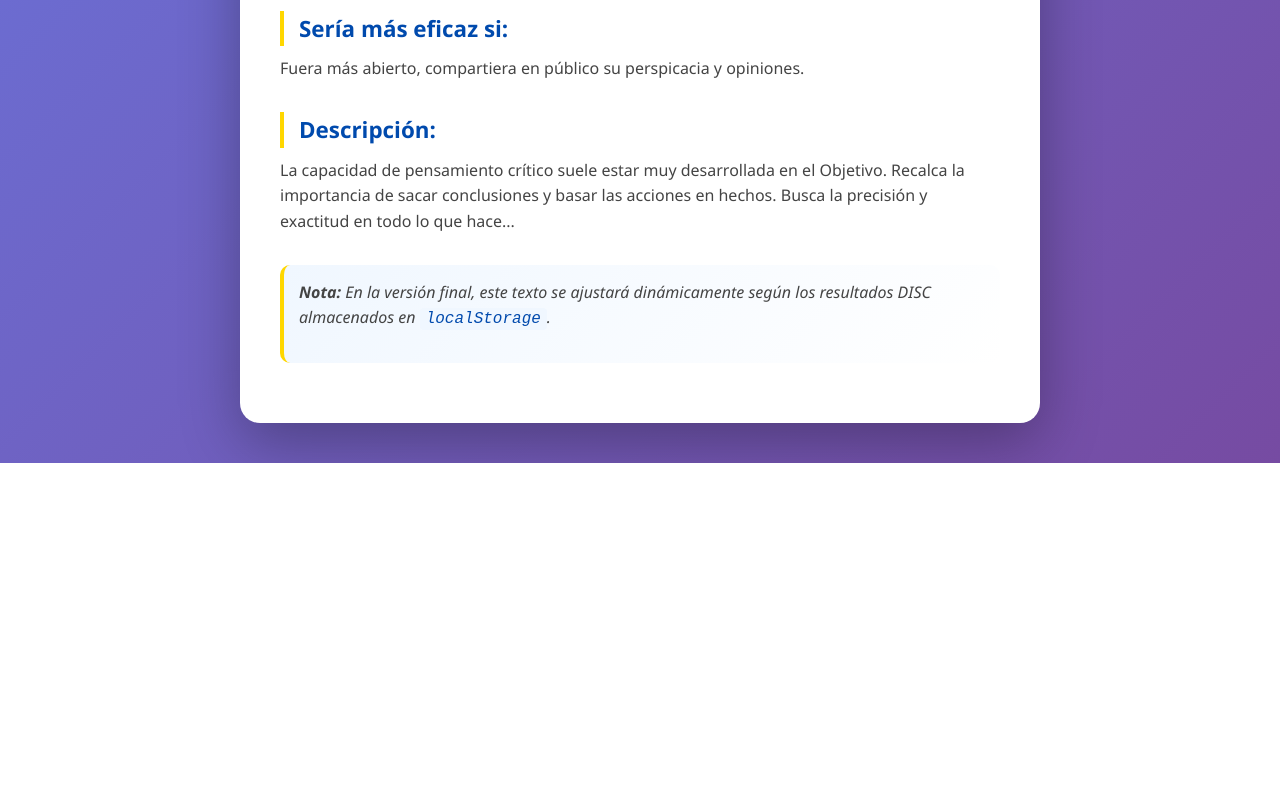
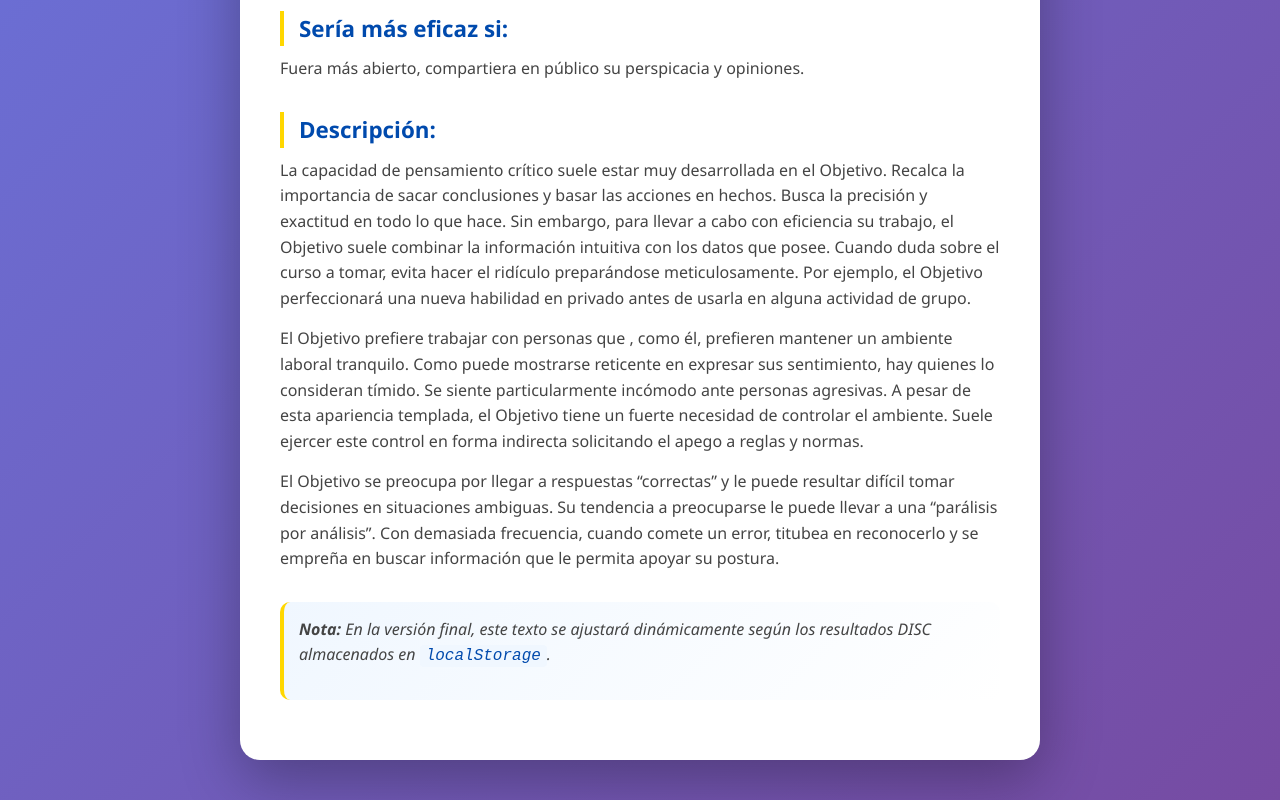
Before and after one commit to FRojasRiffo/DISC, a plain HTML site: page patron.html in a window 1280 px wide. Shown: the part 975-1775 px from the top of the page. Before the commit the page ends 1438 px from the top, so only its background shows below. Drawn offline with Linux system fonts and the light colour scheme.

Commit message:
Better pattern definition.

```diff
--- a/patron.html
+++ b/patron.html
@@ -100,7 +100,9 @@
     <p>Fuera más abierto, compartiera en público su perspicacia y opiniones.</p>
 
     <h2>Descripción:</h2>
-    <p>La capacidad de pensamiento crítico suele estar muy desarrollada en el Objetivo. Recalca la importancia de sacar conclusiones y basar las acciones en hechos. Busca la precisión y exactitud en todo lo que hace...</p>
+    <p>La capacidad de pensamiento crítico suele estar muy desarrollada en el Objetivo.  Recalca la importancia de sacar conclusiones y basar las acciones en hechos.  Busca la precisión y exactitud en todo lo que hace.  Sin embargo, para llevar a cabo con eficiencia su trabajo, el Objetivo suele combinar la información intuitiva con los datos que posee.  Cuando duda sobre el curso a tomar, evita hacer el ridículo preparándose meticulosamente.  Por ejemplo, el Objetivo perfeccionará una nueva habilidad en privado antes de usarla en alguna actividad de grupo.</p>
+    <p>El Objetivo prefiere trabajar con personas que , como él, prefieren mantener un ambiente laboral tranquilo.  Como puede mostrarse reticente en expresar sus sentimiento, hay quienes lo consideran tímido.  Se siente particularmente incómodo ante personas agresivas.  A pesar de esta apariencia templada, el Objetivo tiene un fuerte necesidad de controlar el ambiente.  Suele ejercer este control en forma indirecta solicitando el apego a reglas y normas.</p>
+    <p>El Objetivo se preocupa por llegar a respuestas “correctas” y le puede resultar difícil tomar decisiones en situaciones ambiguas.  Su tendencia a preocuparse le puede llevar a una “parálisis por análisis”.  Con demasiada frecuencia, cuando comete un error, titubea en reconocerlo y se empreña en buscar información que le permita apoyar su postura.</p>
 
     <div class="meta">
       <p><strong>Nota:</strong> En la versión final, este texto se ajustará dinámicamente según los resultados DISC almacenados en <code>localStorage</code>.</p>
```
